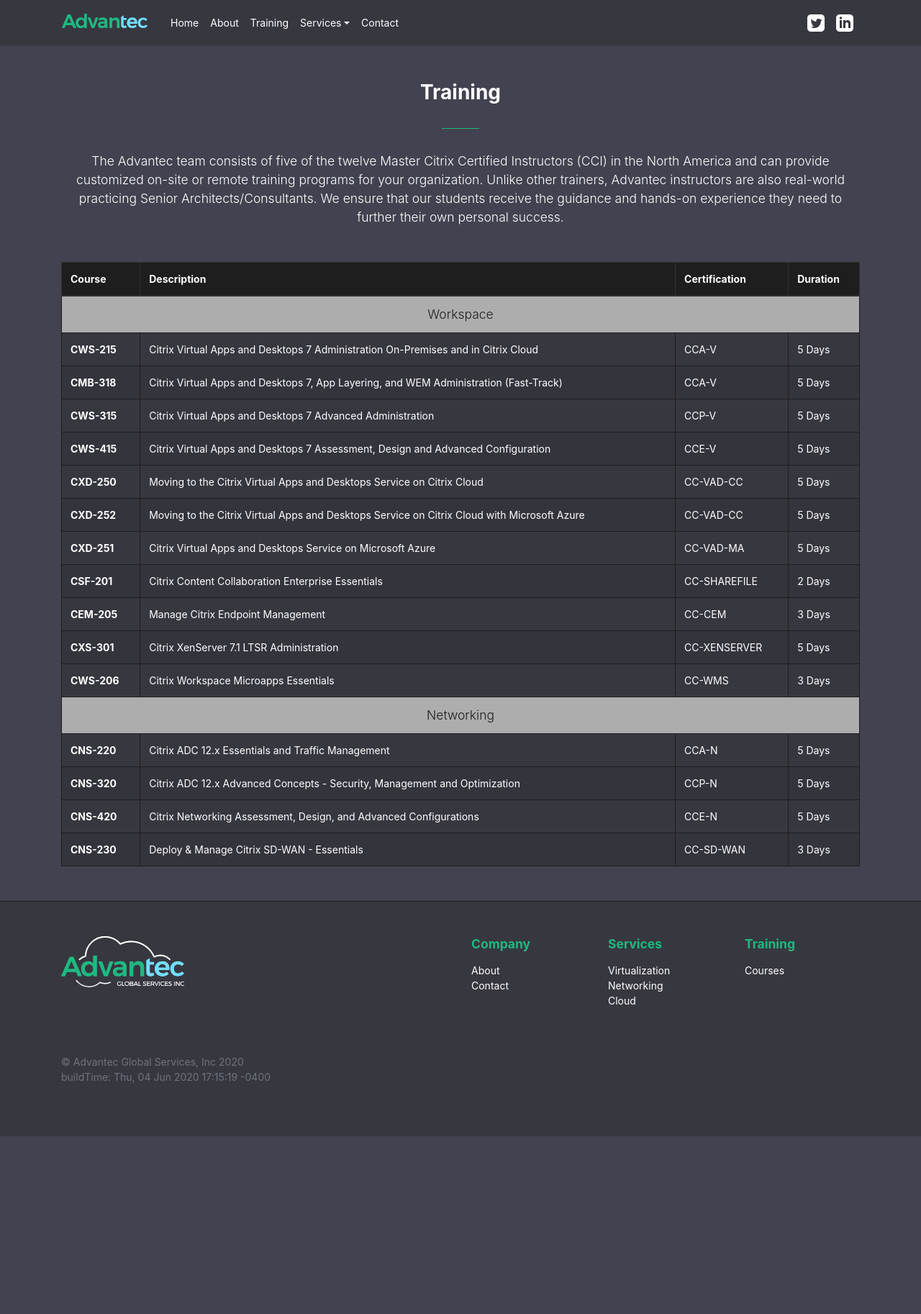
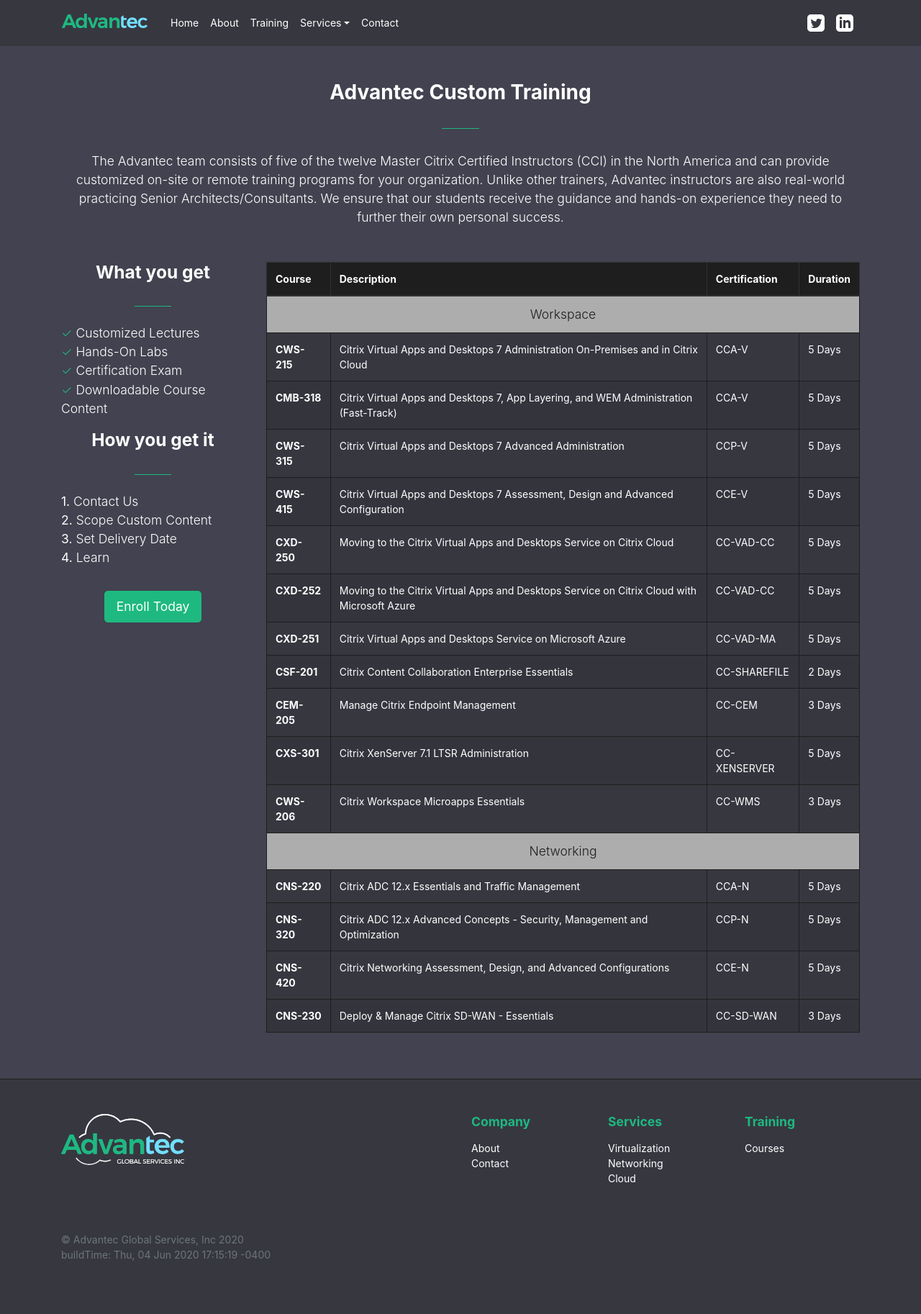
Before and after one commit to Advantec-Global-Services-Inc/Website, a Jekyll site: the page built from training.md, in a window 1280 px wide. Shown: the whole page at 72% size. Built offline with Jekyll 4.4.1, drawn with Linux system fonts in a browser that asks for light colours; before the commit the page ends 1579 px from its top, so only the background shows below that.

Commit message:
add sidebar to training

```diff
--- a/_layouts/training.html
+++ b/_layouts/training.html
@@ -10,15 +10,39 @@
 <body>
     {% include navbar.html %}
     <div class="container mt-5">
-        <section>
-            <h2 class="font-weight-bold text-center pb-2">{{ page.title }}</h3>
+        <div class="row">
+            <div class="col">
+                <h2 class="font-weight-bold text-center pb-2">{{ page.title }}</h2>
                 <hr class="adv-hr my-4">
                 <p class="lead text-center pt-2 mb-5">{{ page.tagline }}</p>
-
+            </div>
+        </div>
+        <div class="row">
+            <div class="col-sm-3">
+                <h3 class="font-weight-bold text-center pb-2">What you get</h3>
+                <hr class="adv-hr my-4">
+                <ul class="list-unstyled">
+                    <li class="lead checkmark"> Customized Lectures</li>
+                    <li class="lead checkmark"> Hands-On Labs</li>
+                    <li class="lead checkmark"> Certification Exam</li>
+                    <li class="lead checkmark"> Downloadable Course Content</li>
+                </ul>
+                <h3 class="font-weight-bold text-center pb-2">How you get it</h3>
+                <hr class="adv-hr my-4">
+                <ul class="list-unstyled">
+                    <li class="lead"><strong>1.</strong> Contact Us</li>
+                    <li class="lead"><strong>2.</strong> Scope Custom Content</li>
+                    <li class="lead"><strong>3.</strong> Set Delivery Date</li>
+                    <li class="lead"><strong>4.</strong> Learn</li>
+                    </ul>
+                    <center><a class="btn btn-lg btn-primary my-3" href="/contact">Enroll Today</a></center>
+            </div>
+            <div class="col-sm-9">
+                <section>
                     <div class="table-responsive-md">
                         <table class="table table-striped table-hover table-bordered">
                             <thead class="thead-dark">
-                            <tr >
+                                <tr>
                                     <th scope="col">Course</th>
                                     <th scope="col">Description</th>
                                     <th scope="col">Certification</th>
@@ -27,17 +51,21 @@
                             </thead>
                             <tbody>
                                 <tr>
-                                <td class="text-center bg-light" colspan="4"><p class="lead text-dark mb-0">Workspace</p></td>
+                                    <td class="text-center bg-light" colspan="4">
+                                        <p class="lead text-dark mb-0">Workspace</p>
+                                    </td>
                                 </tr>
                                 <tr>
                                     <th scope="row">CWS-215</th>
-                                <td>Citrix Virtual Apps and Desktops 7 Administration On-Premises and in Citrix Cloud</td>
+                                    <td>Citrix Virtual Apps and Desktops 7 Administration On-Premises and in Citrix
+                                        Cloud</td>
                                     <td>CCA-V</td>
                                     <td>5 Days</td>
                                 </tr>
                                 <tr>
                                     <th scope="row">CMB-318</th>
-                                <td>Citrix Virtual Apps and Desktops 7, App Layering, and WEM Administration (Fast-Track)</td>
+                                    <td>Citrix Virtual Apps and Desktops 7, App Layering, and WEM Administration
+                                        (Fast-Track)</td>
                                     <td>CCA-V</td>
                                     <td>5 Days</td>
                                 </tr>
@@ -49,7 +77,8 @@
                                 </tr>
                                 <tr>
                                     <th scope="row">CWS-415</th>
-                                <td>Citrix Virtual Apps and Desktops 7 Assessment, Design and Advanced Configuration</td>
+                                    <td>Citrix Virtual Apps and Desktops 7 Assessment, Design and Advanced Configuration
+                                    </td>
                                     <td>CCE-V</td>
                                     <td>5 Days</td>
                                 </tr>
@@ -61,7 +90,8 @@
                                 </tr>
                                 <tr>
                                     <th scope="row">CXD-252</th>
-                                <td>Moving to the Citrix Virtual Apps and Desktops Service on Citrix Cloud with Microsoft Azure</td>
+                                    <td>Moving to the Citrix Virtual Apps and Desktops Service on Citrix Cloud with
+                                        Microsoft Azure</td>
                                     <td>CC-VAD-CC</td>
                                     <td>5 Days</td>
                                 </tr>
@@ -96,7 +126,9 @@
                                     <td>3 Days</td>
                                 </tr>
                                 <tr>
-                                <td class="text-center bg-light" colspan="4"><p class="lead text-dark mb-0">Networking</p></td>
+                                    <td class="text-center bg-light" colspan="4">
+                                        <p class="lead text-dark mb-0">Networking</p>
+                                    </td>
                                 </tr>
                                 <tr>
                                     <th scope="row">CNS-220</th>
@@ -127,6 +159,9 @@
                     </div>
                 </section>
             </div>
+        </div>
+
+    </div>
 
     {% include footer.html %}
 </body>
--- a/assets/css/main.scss
+++ b/assets/css/main.scss
@@ -1,5 +1,6 @@
 ---
 ---
+
 @import 'override';
 
 /*! Import Bootstrap 4 variables */
@@ -41,10 +42,12 @@
     color: $white;
     text-decoration: none;
   }
+
   a:hover {
     color: $primary;
   }
 }
+
 /* Partners Bar */
 .adv-subnavbar {
   background-color: $light;
@@ -74,3 +77,9 @@
 .post-style-h2 {
   color: #72DEFF;
 }
+
+/* UL Checkmark */
+.checkmark:before {
+  content: "\2713";
+  color: #1EB980;
+}
--- a/training.md
+++ b/training.md
@@ -1,6 +1,6 @@
 ---
 layout: training
-title: Training
+title: Advantec Custom Training
 tagline: The Advantec team consists of five of the twelve Master Citrix Certified Instructors (CCI) in the North America and can provide customized on-site or remote training programs for your organization. Unlike other trainers, Advantec instructors are also real-world practicing Senior Architects/Consultants. We ensure that our students receive the guidance and hands-on experience they need to further their own personal success.
 permalink: /training/
 ---
```
Lines whose indentation alone changed are shown as unchanged.
